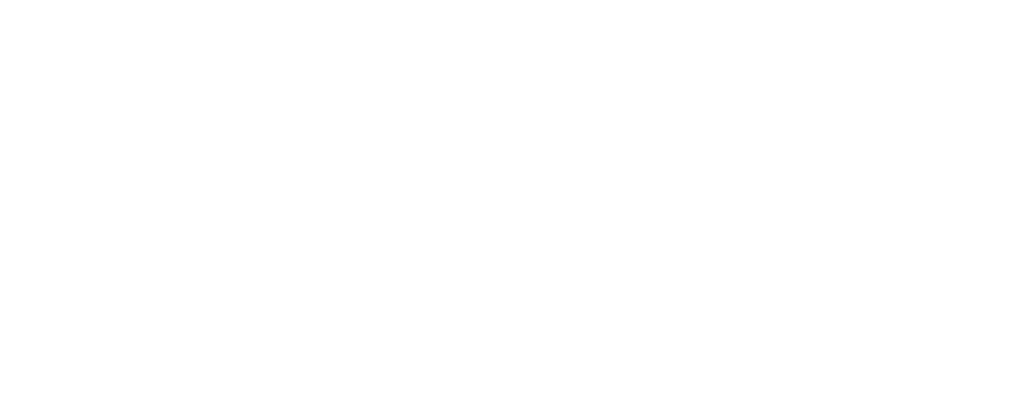
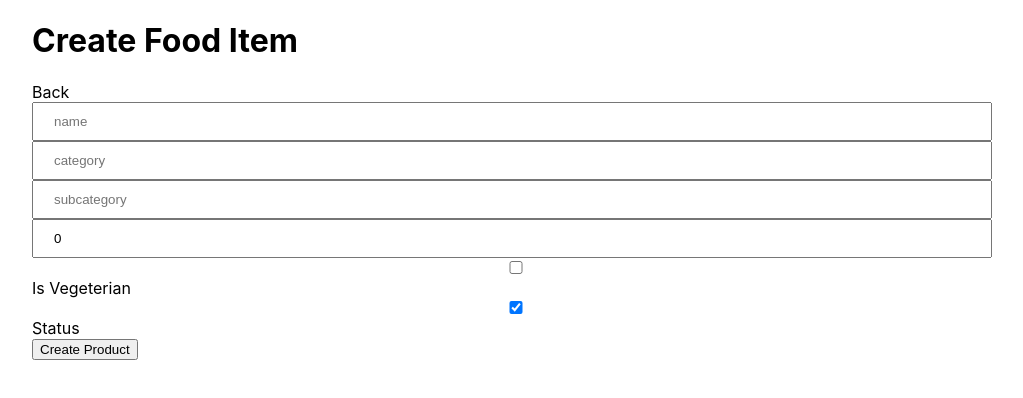
Before and after one commit to nexspy/simplerestaurant, a React (Create React App) app: page /food/create in a window 1280 px wide. Shown: the top 398 px of the page, without its empty margins (128-1151 px from the left). Built offline with nearby package versions, Linux system fonts and the light colour scheme.

Commit message:
food create form added

```diff
--- a/src/App.js
+++ b/src/App.js
@@ -6,6 +6,8 @@ import HomePage from './components/pages/HomePage';
 import FoodManagePage from './components/pages/FoodManagePage';
 import MenuManagePage from './components/pages/MenuManagePage';
 import OrderManagePage from './components/pages/OrderManagePage';
+
+import FoodForm from './components/foods/forms/FoodForm';
 
 function App() {
   return (
@@ -17,6 +19,7 @@ function App() {
 
       {/* Food paths */}
       <Route path="/food/manage" exact component={FoodManagePage} />
+      <Route path="/food/create" exact component={FoodForm} />
 
       {/* Order paths */}
       <Route path="/order/manage" component={OrderManagePage} />
--- /dev/null
+++ b/src/components/foods/forms/FoodForm.jsx
@@ -0,0 +1,113 @@
+import React, { useState, useEffect } from 'react';
+import { Link, useHistory } from 'react-router-dom';
+import axios from 'axios';
+
+import URLS from '../../../api/urls';
+
+const FoodForm = () => {
+    let history = useHistory();
+
+    const [name, setName] = useState('');
+    const [category, setCategory] = useState('');
+    const [subCategory, setSubCategory] = useState('');
+    const [price, setPrice] = useState(0);
+    const [isVegeterian, setIsVegeterian] = useState(false);
+    const [status, setStatus] = useState(true);
+
+    const handleName = (e) => {
+        setName(e.target.value);
+    };
+
+    const handleCategory = (e) => {
+        setCategory(e.target.value);
+    };
+
+    const handleSubCategory = (e) => {
+        setSubCategory(e.target.value);
+    };
+
+    const handlePrice = (e) => {
+        setPrice(e.target.value);
+    };
+
+    const onStatusChanged = (e) => {
+        setStatus(e.target.checked);
+    };
+
+    const onVegeterianChange = (e) => {
+        setIsVegeterian(e.target.checked);
+    };
+
+    const saveFood = () => {
+        var data = {
+            "name": name,
+            "category": category,
+            "subCategory": subCategory,
+            "price": price,
+            "veg": isVegeterian,
+            "status": status
+        };
+
+        const url = URLS.base_url + URLS.food.create;
+
+        axios.post(url, data)
+            .then((res) => {
+                const foodId = res.data.food['_id'];
+
+                // redirect
+                history.push('/food/manage');
+            })
+            .catch((error) => {
+                console.log(error);
+            });
+    }
+
+    const handleSubmit = (e) => {
+        e.preventDefault();
+
+        console.log('name : ' + name);
+
+        saveFood();
+    }
+
+    return (
+        <div className="page container">
+
+            <h1>Create Food Item</h1>
+
+            <nav>
+                <Link to={`/food/manage`}>
+                    Back
+                </Link>
+            </nav>
+
+            <form onSubmit={handleSubmit}>
+                <div className="form-item">
+                    <input type="text" placeholder="name" value={name} onChange={handleName} />
+                </div>
+                <div className="form-item">
+                    <input type="text" placeholder="category" value={category} onChange={handleCategory} />
+                </div>
+                <div className="form-item">
+                    <input type="text" placeholder="subcategory" value={subCategory} onChange={handleSubCategory} />
+                </div>
+                <div className="form-item">
+                    <input type="text" placeholder="price" value={price} onChange={handlePrice} />
+                </div>
+                <div className="form-item">
+                    <input type="checkbox" id="cb-vegeterian" name="cb-vegeterian" checked={isVegeterian}  onChange={onVegeterianChange} />
+                    <label htmlFor="cb-vegeterian">Is Vegeterian</label>
+                </div>
+                <div className="form-item">
+                    <input type="checkbox" id="cb-status" name="cb-status" checked={status}  onChange={onStatusChanged} />
+                    <label htmlFor="cb-status">Status</label>
+                </div>
+                <div className="form-item">
+                    <button className="" name="btn-create" onClick={handleSubmit}>Create Product</button>
+                </div>
+            </form>
+        </div>
+    )
+}
+
+export default FoodForm;
--- a/src/components/pages/FoodManagePage.jsx
+++ b/src/components/pages/FoodManagePage.jsx
@@ -8,9 +8,15 @@ const FoodManagePage = () => {
             <div className="container">
                 <h1>Manage Food Items</h1>
 
-                <Link to={`/`}>
-                    Back
-                </Link>
+                <nav>
+                    <Link to={`/`}>
+                        Back
+                    </Link>
+
+                    <Link to={`/food/create`}>
+                        Add Food
+                    </Link>
+                </nav>
 
                 <FoodManager />
             </div>
--- /dev/null
+++ b/src/scss/commons/form.scss
@@ -0,0 +1,5 @@
+input {
+    width: 100%;
+    padding: 10px 20px;
+    box-sizing: border-box;
+}
--- a/src/scss/main.scss
+++ b/src/scss/main.scss
@@ -1,4 +1,5 @@
 @import './commons/basic.scss';
 @import './commons/layouts.scss';
+@import './commons/form.scss';
 
 @import './components/nav.scss';
```
